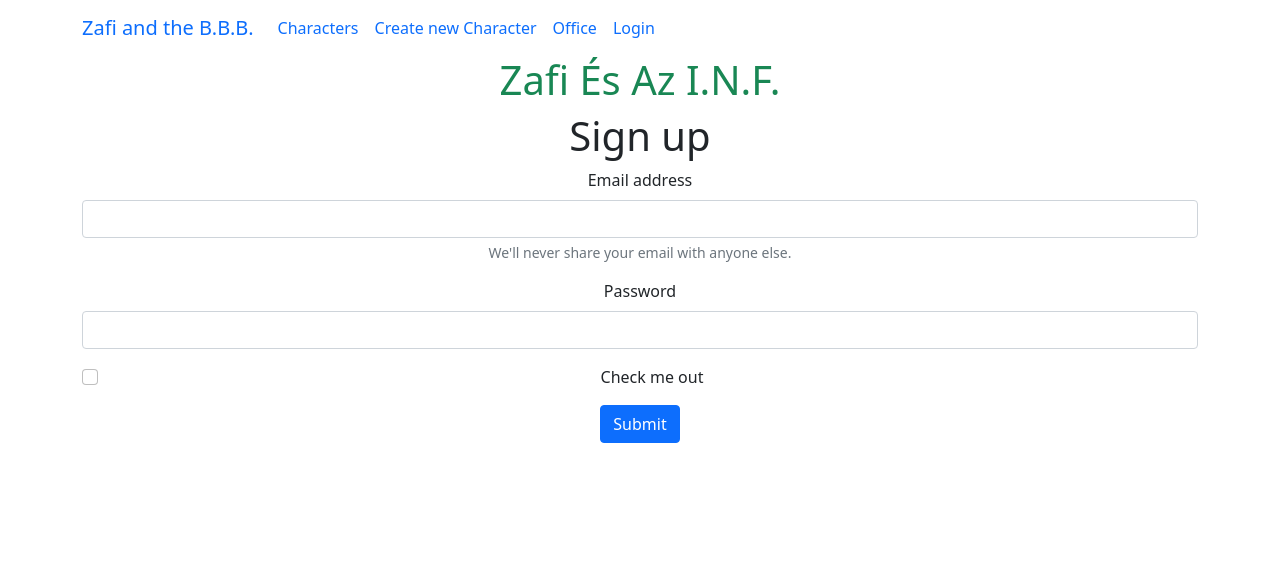
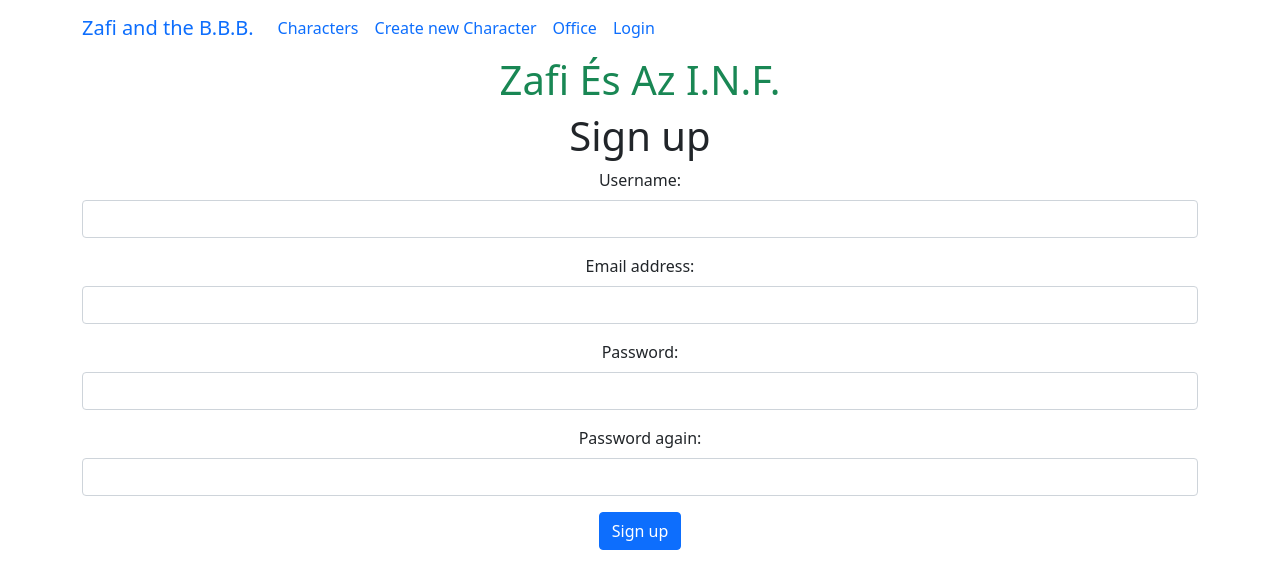
Before and after one commit to Pepice23/zafi-vue-alpha, a Vue app: page / in a window 1280 px wide. Shown: the top 588 px of the page. Built offline with nearby package versions, Linux system fonts and the light colour scheme.

Commit message:
added username field and a second password field

```diff
--- a/src/components/RegistrationForm.vue
+++ b/src/components/RegistrationForm.vue
@@ -3,30 +3,22 @@
   <div>
     <form>
       <div class="mb-3">
-        <label for="exampleInputEmail1" class="form-label">Email address</label>
-        <input
-          type="email"
-          class="form-control"
-          id="exampleInputEmail1"
-          aria-describedby="emailHelp"
-        />
-        <div id="emailHelp" class="form-text">
-          We'll never share your email with anyone else.
-        </div>
+        <label for="inputUsername" class="form-label">Username:</label>
+        <input type="text" class="form-control" id="inputUsername" />
       </div>
       <div class="mb-3">
-        <label for="exampleInputPassword1" class="form-label">Password</label>
-        <input
-          type="password"
-          class="form-control"
-          id="exampleInputPassword1"
-        />
+        <label for="inputEmail" class="form-label">Email address:</label>
+        <input type="email" class="form-control" id="inputEmail" />
       </div>
-      <div class="mb-3 form-check">
-        <input type="checkbox" class="form-check-input" id="exampleCheck1" />
-        <label class="form-check-label" for="exampleCheck1">Check me out</label>
+      <div class="mb-3">
+        <label for="inputPassword1" class="form-label">Password:</label>
+        <input type="password" class="form-control" id="inputPassword1" />
       </div>
-      <button type="submit" class="btn btn-primary">Submit</button>
+      <div class="mb-3">
+        <label for="inputPassword2" class="form-label">Password again:</label>
+        <input type="password" class="form-control" id="inputPassword2" />
+      </div>
+      <button type="submit" class="btn btn-primary">Sign up</button>
     </form>
   </div>
 </template>
```
